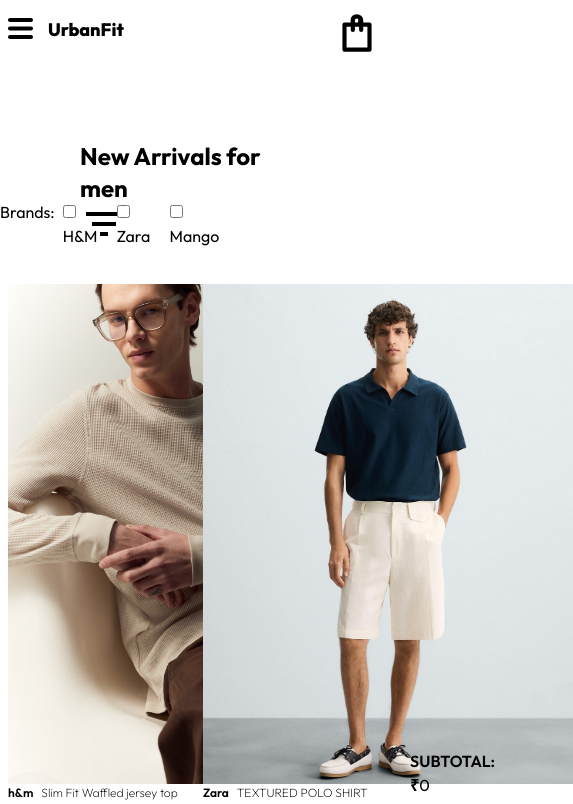
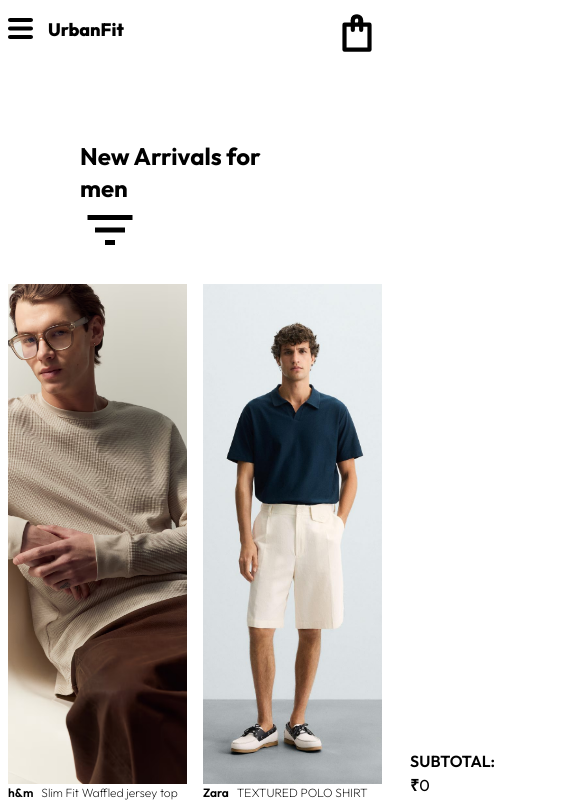
Before and after one commit to TechDiverArajit/UrbanFit, a React (Vite) app: page /Men in a window 390 px wide. Shown: the top 804 px of the page, 573 px wide, since content can reach past the window. Built offline with nearby package versions, Linux system fonts and the light colour scheme.

Commit message:
Advanced filter added

```diff
--- a/src/Components/Clothes.jsx
+++ b/src/Components/Clothes.jsx
@@ -24,8 +24,8 @@ export const Clothes = ({product})=>{
 
     return(
         <>
-            <div ref={item} onClick={()=>navigate(`/Items/${product.id}`)}  className="transition duration-400   max-w-[370px] ">
-                <div className="relative w-[370px] h-[500px] overflow-hidden group">
+            <div ref={item} onClick={()=>navigate(`/Items/${product.id}`)}  className="transition duration-400   max-w-[370px] w-full ">
+                <div className="relative w-full h-[500px] overflow-hidden group">
                     <img className="absolute w-full h-[500px] object-cover transition-transform duration-700 ease-in-out group-hover:translate-x-full " src={product.bigImg}  alt="" />
                     <img className="absolute w-full h-[500px] object-cover transition-transform duration-700 ease-in-out translate-x-[-100%] group-hover:translate-x-0" src={product.smImg} alt="" />
                 </div>
--- a/src/Components/Filter.jsx
+++ b/src/Components/Filter.jsx
@@ -1,4 +1,8 @@
-export const Filter = ()=>{
+
+export const Filter = ({hnm})=>{
+
+
+
     return(
         <>
 
--- a/src/DB/Products.jsx
+++ b/src/DB/Products.jsx
@@ -8,6 +8,7 @@ const MenProducts = [
         material:"Composition Cotton 90%, Polyester 9%, Elastane 1%",
         reviews: 278,
         ratings:4.5,
+        acolor:"cream",
         color:"Light beige",
         smImg:"/hm-1-2.avif",
         bigImg: "/hm-1-1.avif",
@@ -22,6 +23,7 @@ const MenProducts = [
         title:"TEXTURED POLO SHIRT",
         brand:"Zara",
         price:2995,
+        acolor:"blue",
         size:["XS" , "S" , "M" , 'L' , 'XL','XXL'],
         description: "Regular fit polo shirt made of fabric with a geometric texture. Featuring a spread collar with a front opening and short sleeves.",
         material:"95% cotton, 5% polyester",
@@ -47,6 +49,7 @@ const MenProducts = [
         quantity:0,
         ratings:4.5,
         color:"Navy blue",
+        acolor:"blue",
         smImg:"/hm-2-2.avif",
         bigImg: "/hm-2-1.avif",
         similer:[5,7,6,4],
@@ -65,6 +68,7 @@ const MenProducts = [
         brand: "h&m",
         ratings:4.5,
         color:"Denim blue",
+        acolor:"blue",
         quantity:0,
         smImg:"/hm-3-2.avif",
         bigImg: "/hm-3-1.avif",
@@ -102,6 +106,7 @@ const MenProducts = [
         reviews: 2,
         ratings:5,
         color:"Denim blue",
+        acolor:"white",
         brand: "h&m",
         smImg:"/hm-4-2.avif",
         quantity:0,
@@ -121,7 +126,8 @@ const MenProducts = [
         material:"Composition Cotton 90%, Polyester 9%, Elastane 1%",
         reviews: 0,
         ratings:5,
-        color:"Denim blue",
+        color:"Grey",
+        acolor:"grey",
         smImg:"/hm-5-2.avif",
         bigImg: "/hm-5-1.avif",
         quantity:0,
@@ -142,6 +148,7 @@ const MenProducts = [
         brand: "h&m",
         ratings:5,
         color:"Vintage grey",
+        acolor:"grey",
         smImg:"/hm-6-2.avif",
         bigImg: "/hm-6-1.avif",
         quantity:0,
@@ -160,6 +167,7 @@ const MenProducts = [
         ratings:5,
         color:"Denim blue",
         brand: "h&m",
+        acolor:"blue",
         smImg:"/hm-7-2.avif",
         bigImg: "/hm-7-1.avif",
         quantity:0,
@@ -181,6 +189,7 @@ const MenProducts = [
         bigImg: "/hm-8-1.avif",
         brand: "h&m",
         quantity:0,
+        acolor:"blue",
         similer:[2,4,3,1],
         delivery:"Delivery Time : 2-7 days Due to additional health and safety measures to protect our logistics teams, your delivery may take a little longer. Please note, that we might not be able to deliver to all areas. You will be notified about the same during checkout. We deliver all days, except bank holidays."
 
@@ -198,6 +207,7 @@ const MenProducts = [
         color:"Light blue/Nothing",
         smImg:"/zara-1-2.jpg",
         bigImg: "/zara_1_1.jpg",
+        acolor:"black",
         quantity:0,
         similer:[2,4,3,1],
         delivery:"Delivery Time : 2-7 days Due to additional health and safety measures to protect our logistics teams, your delivery may take a little longer. Please note, that we might not be able to deliver to all areas. You will be notified about the same during checkout. We deliver all days, except bank holidays."
@@ -217,6 +227,7 @@ const MenProducts = [
         smImg:"/zara-3-2.jpg",
         bigImg: "/zara-3-1.jpg",
         quantity:0,
+        acolor:"cream",
         similer:[2,4,3,1],
         delivery:"Delivery Time : 2-7 days Due to additional health and safety measures to protect our logistics teams, your delivery may take a little longer. Please note, that we might not be able to deliver to all areas. You will be notified about the same during checkout. We deliver all days, except bank holidays."
 
@@ -246,6 +257,7 @@ const MenProducts = [
         title:"Regular-fit cotton lyocell overshirt",
         price:2874,
         brand:"Mango",
+        acolor:"cream",
         size:["XS" , "S" , "M" , 'L' , 'XL','XXL'],
         description: "Cotton and lyocell-blend fabric. Regular fit. Shirt Collar. Two patch pockets on the chest. Front closure with metal buttons. Loops on the back seam of the shirt. Long sleeve with buttoned cuffs. Rounded base. Model is 190 cm tall and wears a size M.",
         material:" 51% lyocell, 49% cotton",
--- a/src/Pages/Men.jsx
+++ b/src/Pages/Men.jsx
@@ -3,7 +3,8 @@ import { Navbar } from "../Components/Navbar"
 import MenProducts from "../DB/Products"
 import gsap from "gsap"
 import { useGSAP } from "@gsap/react"
-import { useEffect, useReducer, useRef } from "react"
+import { useEffect, useReducer, useRef, useState } from "react"
+import { filterReducer } from "../Reducer/filterReducer"
 
 export const Men =()=>{
 
@@ -26,40 +27,20 @@ export const Men =()=>{
     const initialState = {
         zara:false,
         hnm:false,
-        Mango:false
+        Mango:false,
+        color:"",
     }
 
-    const reducer =(state,action)=>{
-        switch(action.type){
-            case "ZARA":
-                return{
-                    ...state,
-                    zara:!state.zara
-                }
-            case "HNM":
-                return{
-                    ...state,
-                    hnm:!state.hnm
-                }
-            case "MANGO":
-                return{
-                    ...state,
-                    Mango:!state.Mango
-                }
-            default:
-                return{
-                    ...state
-                }
-        }
-    }
+    const[filterOpened , setFilterOpened] = useState(false);
 
-    const[filter , dispatch ] = useReducer(reducer , initialState);
+    const[filter , dispatch ] = useReducer(filterReducer , initialState);
 
     const filteredProducts = MenProducts.filter(item =>{
         if(filter.zara && item.brand ==="Zara" ) return true
         if(filter.Mango && item.brand ==="Mango") return true;
-        if(filter.hnm && item.brand==="h&m") return true;
-        if(!filter.hnm && !filter.zara && !filter.Mango) return true
+        if( filter.hnm && item.brand==="h&m"  ) return true;
+        if(  filter.color===item.acolor) return true;
+        if(!filter.hnm && !filter.zara && !filter.Mango &&filter.color==="") return true
     })
 
 
@@ -70,36 +51,88 @@ export const Men =()=>{
 
 
         <h1 className="font-bold text-2xl p-20 inline-block">New Arrivals for men</h1>
-        <div>
-            <img className="w-12 absolute left-20 top-50  " src="/filter.png" alt="" />
+        <img onClick={()=>setFilterOpened(true)} className="w-[60px] absolute z-1 left-20 top-50" src="/filter.png" alt="" />
+        <div className={`${filterOpened?`w-50`:`w-0`} overflow-hidden h-screen fixed shadow-2xl transition-all duration-200 z-1 top-0 left-0 bg-white`}>
 
-                <div className="absolute top-50 right-40 flex gap-2 z-2">
-                    <h1>Brands:</h1>
-                    <label htmlFor="">
-                    <input onClick={()=>dispatch({type:"HNM"})}  type="checkbox"  value="h&m" />
+            <div className="flex  flex-col justify-center items-center gap-8  absolute top-43 left-10">
+                <div className="flex flex-col gap-3 items-center">
+                    <h1 className="text-xl font-semibold">Brands:</h1>
+                    <label className="flex items-center gap-1" htmlFor="">
+                    <input checked={filter.hnm} className="peer appearance-none w-5 h-5 border-2 border-gray-400 rounded-2xl checked:bg-black checked:border-black relative " onClick={()=>dispatch({type:"HNM"})}  type="checkbox"   />
                     H&M
+
+                    <svg
+                    class="absolute w-3 h-3 text-white ml-1 hidden peer-checked:block pointer-events-none"
+                    fill="none"
+                    stroke="currentColor"
+                    strokeWidth="3"
+                    viewBox="0 0 24 24"
+                        >
+                    <path d="M5 13l4 4L19 7" />
+                     </svg>
                 </label>
-                <label className="has-checked:bg-amber-200 appearance-none" htmlFor="">
-                    <input onClick={()=>dispatch({type:"ZARA"})} type="checkbox"   value="zara" />
+                <label className=" flex items-center gap-1" htmlFor="">
+                    <input className="peer appearance-none w-5 h-5 border-2 border-gray-400 rounded-2xl checked:bg-black checked:border-black" onClick={()=>dispatch({type:"ZARA"})} checked={filter.zara} type="checkbox"    />
                     Zara
+                    <svg
+                    class="absolute w-3 h-3 text-white ml-1 hidden peer-checked:block pointer-events-none"
+                    fill="none"
+                    stroke="currentColor"
+                    strokeWidth="3"
+                    viewBox="0 0 24 24"
+                        >
+                    <path d="M5 13l4 4L19 7" />
+                     </svg>
                 </label>
-                <label onClick={()=>dispatch({type:"MANGO"})} htmlFor="">
-                    <input type="checkbox" className="border-2"  value="Mango" />
+                <label  className="flex items-center gap-1" htmlFor="">
+                    <input className="peer appearance-none w-5 h-5 border-2 border-gray-400 rounded-2xl checked:bg-black checked:border-black" onClick={()=>dispatch({type:"MANGO"})}  checked={filter.Mango} type="checkbox"  />
                     Mango
+                     <svg
+                    class="absolute w-3 h-3 text-white ml-1 hidden peer-checked:block pointer-events-none"
+                    fill="none"
+                    stroke="currentColor"
+                    strokeWidth="3"
+                    viewBox="0 0 24 24"
+                        >
+                    <path d="M5 13l4 4L19 7" />
+                     </svg>
                 </label>
                 </div>
-                <div>
+                <div className="flex flex-col gap-3 items-center "  >
+                    <h1 className="text-xl font-semibold">color:</h1>
+                    <div onClick={()=>dispatch({type:"RED"})} className={` ${filter.color=="red"?`border-3`:''} w-10 h-10 flex items-center justify-center rounded-full`}>
+                    <div  className=" w-8 h-8  rounded-full bg-red-500 border-2 border-white">
+
+                    </div>
+                    </div>
+
+                    <div onClick={()=>dispatch({type:"BLACK"})}  className={` ${filter.color=="black"?`border-3`:''} w-10 h-10 flex items-center justify-center rounded-full`}>
+                    <div className=" w-8 h-8 rounded-full bg-black border-2 border-white ">
+                    </div>
+                    </div>
+
+                    <div onClick={()=>dispatch({type:"CREAM"})}  className={` ${filter.color=="cream"?`border-3`:''} w-10 h-10 flex items-center justify-center rounded-full`}>
+                    <div className=" w-8 h-8 rounded-full bg-amber-200 border-2 border-white ">
+
+                    </div>
+                    </div>
+                    <div onClick={()=>dispatch({type:"BLUE"})}  className={` ${filter.color=="blue"?`border-3`:''} w-10 h-10 flex items-center justify-center rounded-full`}>
+                    <div className=" w-8 h-8 rounded-full bg-[#1711C3] border-2 border-white  ">
+
+                    </div>
+                    </div>
+
 
                 </div>
+            <div className="overflow-hidden">
+                <button onClick={()=>dispatch({type:"CLEAR"})} > x CLEAR</button>
+                </div>
+        </div>
+        </div>
 
-
-        </div>
         <img src="" alt="" />
-        <div ref={i}  className="grid grid-cols-2  sm:grid-cols-3 lg:grid-cols-4 lg:gap-20 gap-4 md:gap-10 sm:gap-5  xl:gap-20  lg:mx-15 md:mx-10 sm:mx-5 mx-2 xl:mx-20   relative ">
-            {filteredProducts.map(item=>
-
-                <Clothes product={item} />
-            )}
+        <div ref={i}  className="  grid grid-cols-2  sm:grid-cols-3 lg:grid-cols-4 lg:gap-20 gap-4 md:gap-10 sm:gap-5  xl:gap-20  lg:mx-15 md:mx-10 sm:mx-5 mx-2 xl:mx-20   relative ">
+            { filteredProducts.length!=0?filteredProducts.map(item=><Clothes product={item} />  ): <h1 className="text-3xl font-semibold">Sorry , No matching products found</h1> }
         </div>
 
         </div>
--- /dev/null
+++ b/src/Reducer/filterReducer.jsx
@@ -0,0 +1,52 @@
+export const filterReducer =(state,action)=>{
+        switch(action.type){
+            case "ZARA":
+                return{
+                    ...state,
+                    zara:!state.zara
+                }
+            case "HNM":
+                return{
+                    ...state,
+                    hnm:!state.hnm
+                }
+            case "MANGO":
+                return{
+                    ...state,
+                    Mango:!state.Mango
+                }
+            case "RED":
+                return{
+                    ...state,
+                    color:state.color="red"
+                }
+            case "BLACK":
+                return{
+                    ...state,
+                    color:state.color="black"
+                }
+            case "CREAM":
+                return{
+                    ...state,
+                    color:state.color="cream"
+                }
+
+            case "BLUE":
+                return{
+                    ...state,
+                    color:state.color="blue"
+                }
+            case "CLEAR":
+                return{
+                    zara:state.zara=false,
+                    hnm:state.hnm=false,
+                    Mango:state.Mango=false,
+                    color:state.color="",
+                }
+            default:
+                return{
+                    ...state
+                }
+
+        }
+    }
```
Also changed, not shown: src/Minimal.jsx (+6 -6 lines).
